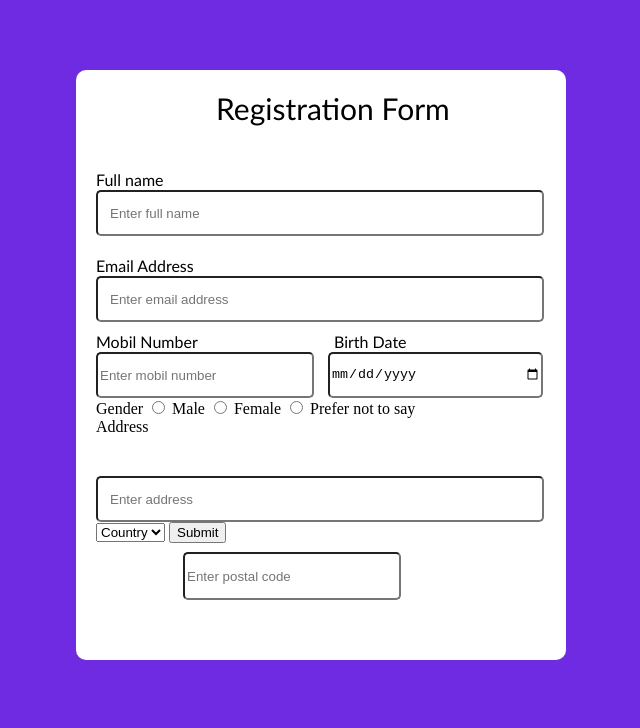
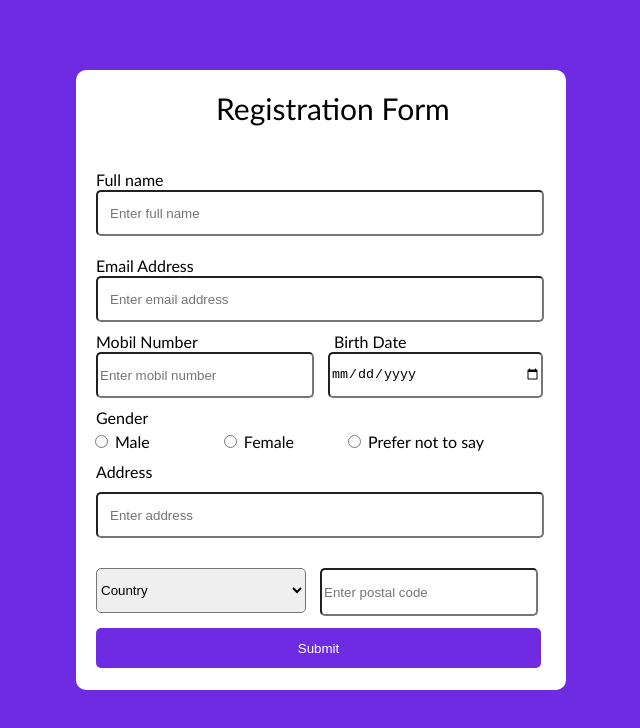
Before and after one commit to AbdulhamidRaxmonov/register, a plain HTML site: page index.html in a window 1280 px wide. Shown: the whole page, without its empty margins (319-959 px from the left). Drawn offline with Linux system fonts and the light colour scheme.

Commit message:
Update style.css
dasdasd

```diff
--- a/style.css
+++ b/style.css
@@ -4,7 +4,7 @@ body{
 
 .form1{
     width: 450px;
-    height: 550px;
+    height: 580px;
     background-color: white;
     margin: auto;
     margin-top: 70px;
@@ -84,3 +84,59 @@ body{
     position: absolute;
     margin-left: 14px;
 }
+#lbl6{
+    font-size: 16px;
+    font-family: 'Gill Sans', 'Gill Sans MT', Calibri, 'Trebuchet MS', sans-serif;
+    margin-top: 10px;
+    position: absolute;
+}
+#radio1{
+    margin-top: 37px;
+    margin-left: -1px;
+}
+#lbl7{
+    font-size: 16px;
+    font-family: 'Gill Sans', 'Gill Sans MT', Calibri, 'Trebuchet MS', sans-serif;
+
+}
+
+#radio2{
+    margin-left: 70px;
+}
+
+#lbl8{
+    font-size: 16px;
+    font-family: 'Gill Sans', 'Gill Sans MT', Calibri, 'Trebuchet MS', sans-serif;
+
+}
+#radio3{
+    margin-left: 50px;
+
+}
+#lbl9{
+    font-size: 16px;
+    font-family: 'Gill Sans', 'Gill Sans MT', Calibri, 'Trebuchet MS', sans-serif;
+}
+#lbl10{
+    font-size: 16px;
+    font-family:'Gill Sans', 'Gill Sans MT', Calibri, 'Trebuchet MS', sans-serif;
+    margin-top: 10px;
+    position: absolute;
+}
+
+#inp33{
+    width: 210px;
+    height: 45px;
+    border-radius: 5px;
+    margin-top: 30px;
+}
+
+#btn1{
+    width: 445px;
+    height: 40px;
+    background-color: rgb(110, 43, 226);
+    border-radius: 5px;
+    margin-top: 15px;
+    color: white;
+    border: none;
+}
```
